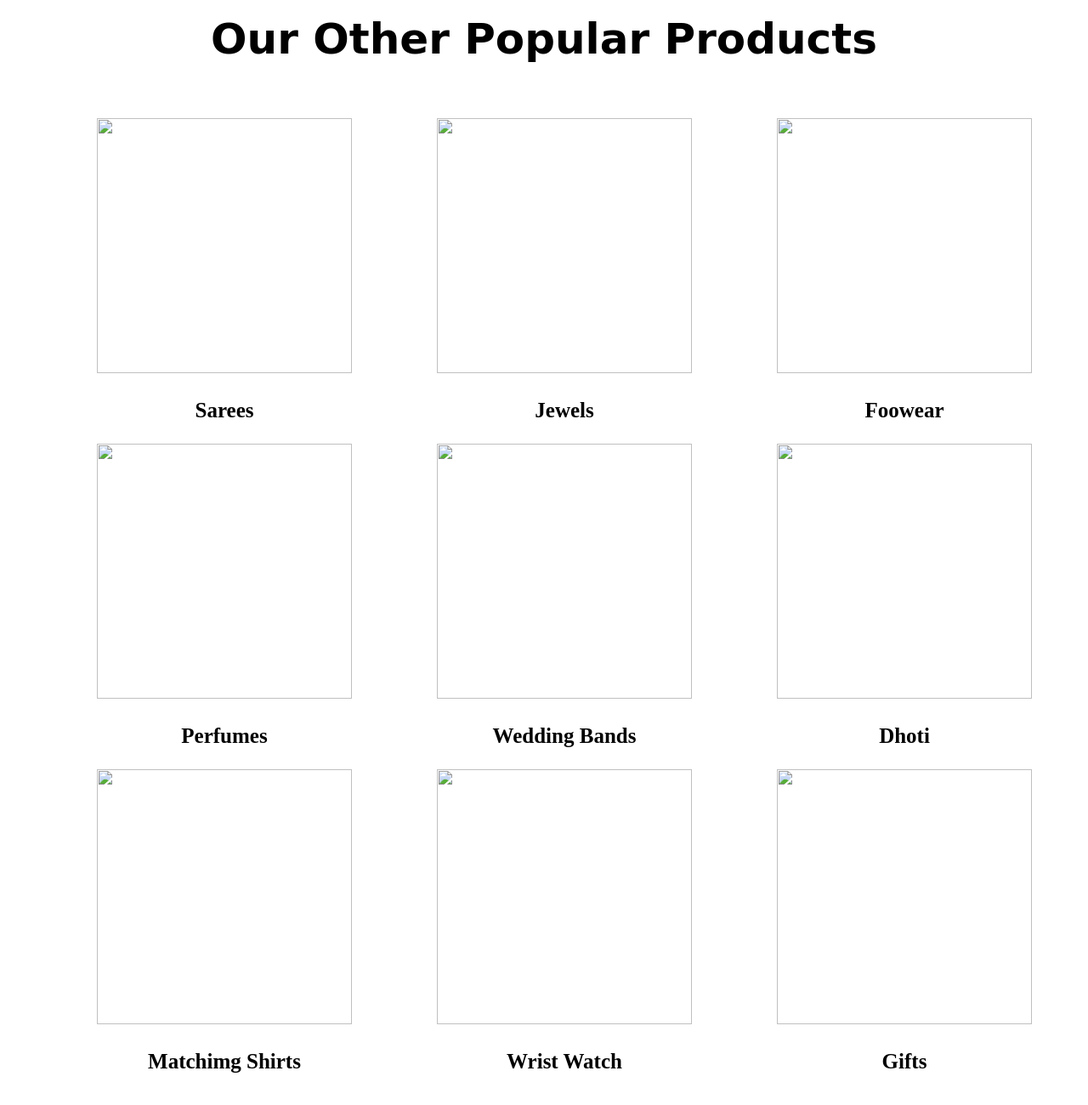
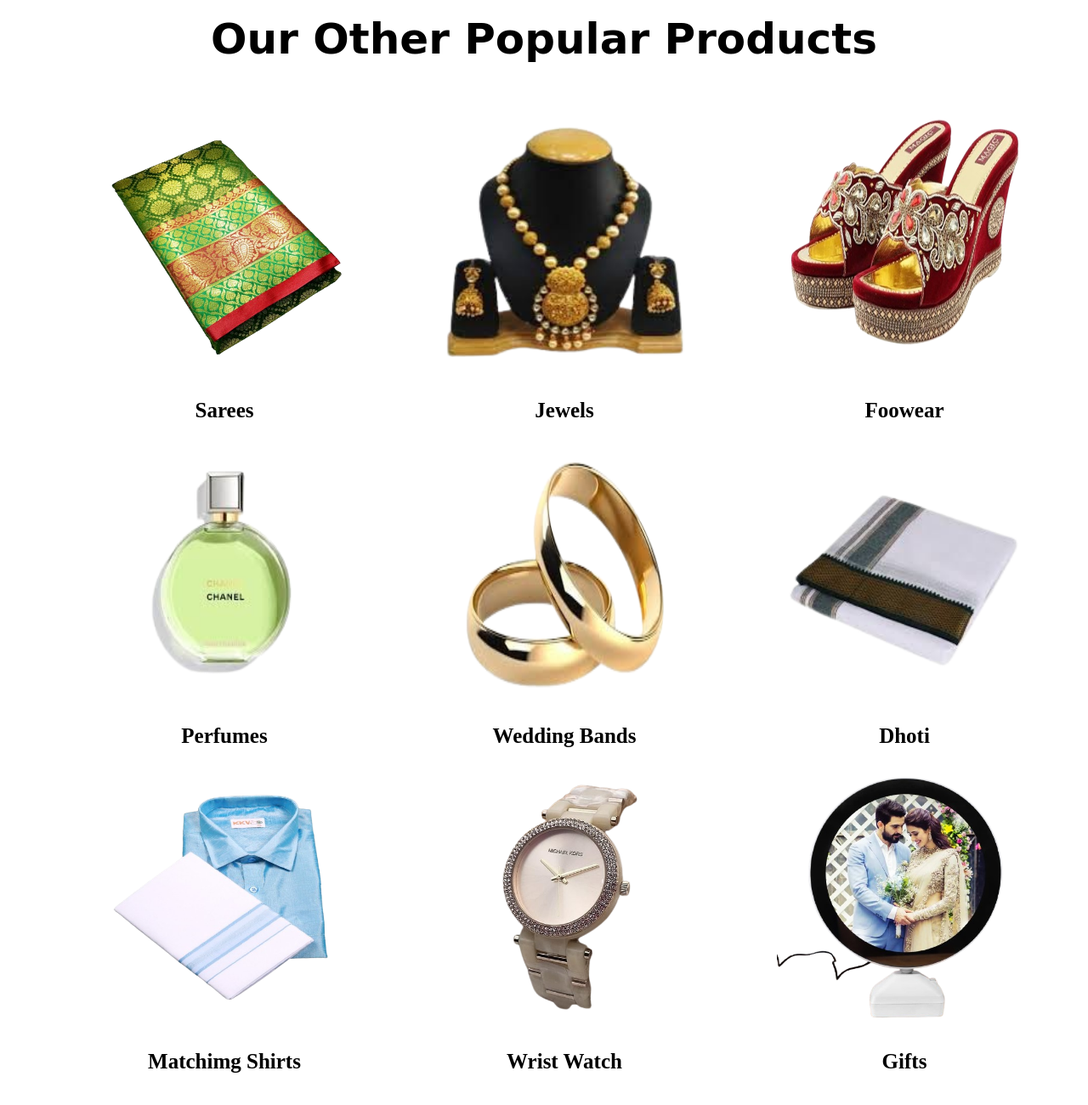
Before and after one commit to Sarankumar511/TimelessTreasuresBride, a plain HTML site: page sarees.html in a window 1280 px wide. Shown: the part 1660-2960 px from the top of the page at 85% size. Drawn offline with nearby package versions, Linux system fonts and the light colour scheme; the site is published under a folder, as on GitHub Pages, so addresses that start at the root find nothing.

Commit message:
Update sarees.html

```diff
--- a/sarees.html
+++ b/sarees.html
@@ -38,18 +38,18 @@
         <div class="con2">
         <h1>Our Other Popular Products</h1>
         <ul>
-            <li><a href="sarees.html"><img src="/con2_img1.png">Sarees</a></li>
-            <li><a href="sarees.html"><img src="/con2_img2.png">Jewels</a></li>
-            <li><a href="sarees.html"><img src="/con2_img3.png">Foowear</a></li>
-            <li><a href="sarees.html"><img src="/con2_img4.png">Cosmetics</a></li>
-            <li><a href="sarees.html"><img src="/con2_img5.png">Perfumes</a></li>
-            <li><a href="sarees.html"><img src="/con2_img6.png">Wedding Bands</a></li>
-            <li><a href="sarees.html"><img src="/con2_img7.png">Dhoti</a></li>
-            <li><a href="sarees.html"><img src="/con2_img8.png">Shirts</a></li>
-            <li><a href="sarees.html"><img src="/con2_img9.png">Matchimg Shirts</a></li>
-            <li><a href="sarees.html"><img src="/con2_img10.png">Wrist Watch</a></li>
-            <li><a href="sarees.html"><img src="/con2_img11.png">Gifts</a></li>
-            <li><a href="sarees.html"><img src="/con2_img12.png">Styling Accessories</a></li>
+            <li><a href="sarees.html"><img src="con2_img1.png">Sarees</a></li>
+            <li><a href="sarees.html"><img src="con2_img2.png">Jewels</a></li>
+            <li><a href="sarees.html"><img src="con2_img3.png">Foowear</a></li>
+            <li><a href="sarees.html"><img src="con2_img4.png">Cosmetics</a></li>
+            <li><a href="sarees.html"><img src="con2_img5.png">Perfumes</a></li>
+            <li><a href="sarees.html"><img src="con2_img6.png">Wedding Bands</a></li>
+            <li><a href="sarees.html"><img src="con2_img7.png">Dhoti</a></li>
+            <li><a href="sarees.html"><img src="con2_img8.png">Shirts</a></li>
+            <li><a href="sarees.html"><img src="con2_img9.png">Matchimg Shirts</a></li>
+            <li><a href="sarees.html"><img src="con2_img10.png">Wrist Watch</a></li>
+            <li><a href="sarees.html"><img src="con2_img11.png">Gifts</a></li>
+            <li><a href="sarees.html"><img src="con2_img12.png">Styling Accessories</a></li>
           </ul>
     </div>
     </section>
```
